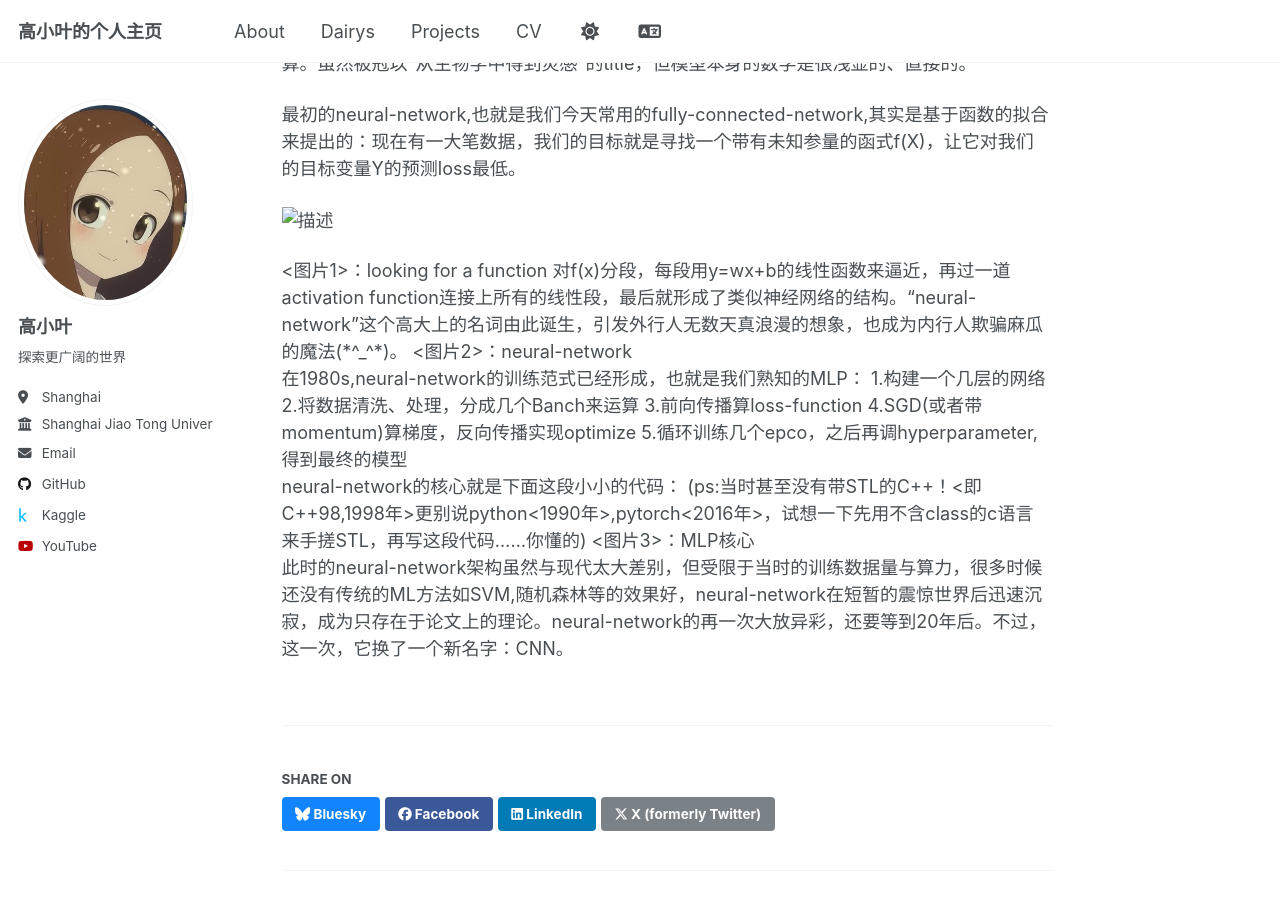
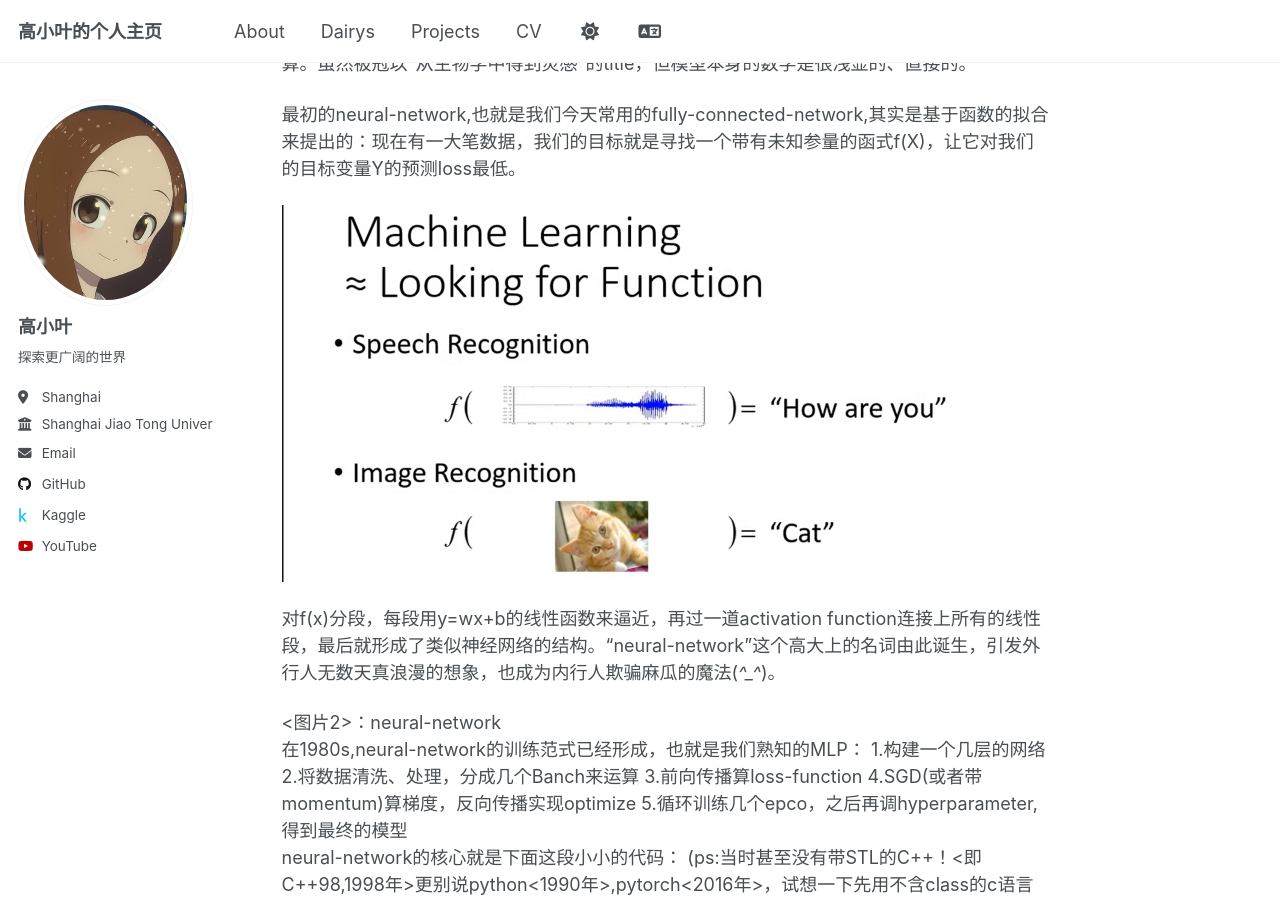
Before and after one commit to gaoyesjtu/gaoyesjtu.github.io, a Jekyll site: the page built from _dairys/第一章/1.沉寂的开端：从neural-network到CNN.md, in a window 1280 px wide and 900 px high, scrolled down 446 px. Built offline with Jekyll 4.4.1, drawn with Linux system fonts in a browser that asks for light colours; comment, search, counter and statistics services are not loaded; part of the change alters nothing that is shown.

Commit message:
Update 1.沉寂的开端：从neural-network到CNN.md

```diff
--- a/_dairys/第一章/1.沉寂的开端：从neural-network到CNN.md
+++ b/_dairys/第一章/1.沉寂的开端：从neural-network到CNN.md
@@ -13,8 +13,7 @@ neural-network并不是近二十年才提出的理论，虽然在近二十年，
 
 最初的neural-network,也就是我们今天常用的fully-connected-network,其实是基于函数的拟合来提出的：现在有一大笔数据，我们的目标就是寻找一个带有未知参量的函式f(X)，让它对我们的目标变量Y的预测loss最低。
 
-![描述](images/pictures/石器时代/图片1.png)
-<图片1>：looking for a function
+![图片1：looking for a function](https://github.com/gaoyesjtu/gaoyesjtu.github.io/blob/2e2e0c72be09769557ff05d557a07865a82a2e05/images/pictures/%E7%9F%B3%E5%99%A8%E6%97%B6%E4%BB%A3/%E5%9B%BE%E7%89%871.png)
 
 对f(x)分段，每段用y=wx+b的线性函数来逼近，再过一道activation function连接上所有的线性段，最后就形成了类似神经网络的结构。“neural-network”这个高大上的名词由此诞生，引发外行人无数天真浪漫的想象，也成为内行人欺骗麻瓜的魔法(*^_^*)。
 
```
